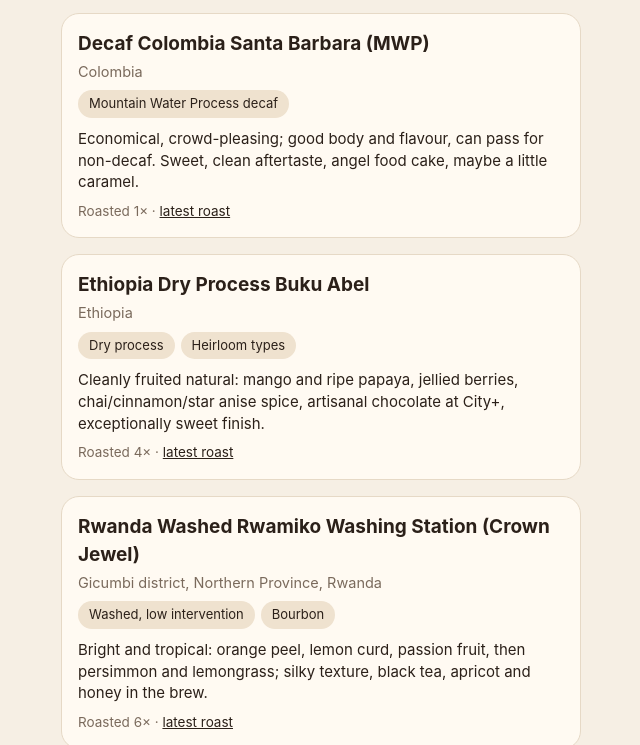
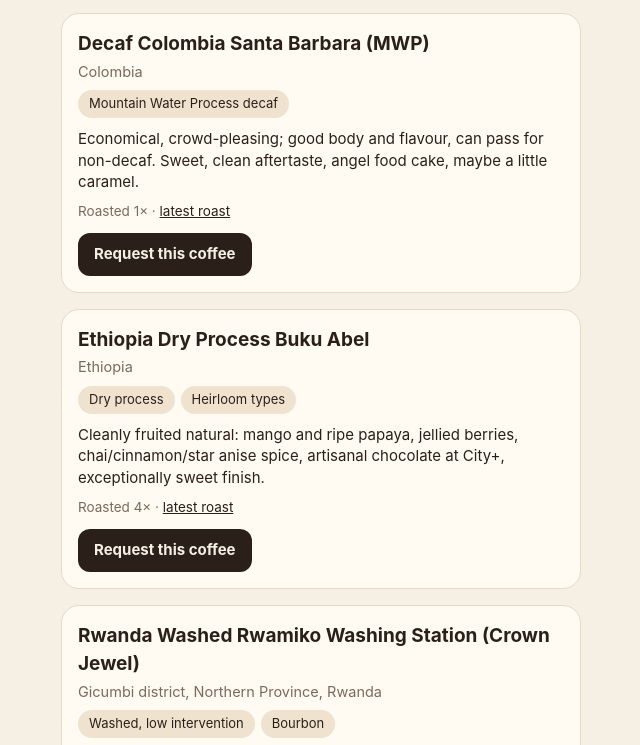
Before and after one commit to swoolf/coffee, a plain HTML site: page index.html in a window 1280 px wide. Shown: the part 232-977 px from the top of the page, without its empty margins (319-959 px from the left). Drawn offline with Linux system fonts and the light colour scheme.

Commit message:
Roasts updated (42)

```diff
--- a/index.html
+++ b/index.html
@@ -166,7 +166,7 @@ function render(d){
   wireHow();
 }
 
-const INBOX='';
+const INBOX='https://script.google.com/macros/s/AKfycbwdtnraCj_b5Tl7gpWm5lTJz2hAPJcqM0ZAAEFa8KnqJsw2Bsv38ayROJyd4aaW7HaT/exec';
 // forms post to the Apps Script inbox; no-cors = we can't read the reply, so a sent form just says thanks
 function sendInbox(f,fields,done){
   if(f.elements.website&&f.elements.website.value)return;
```
